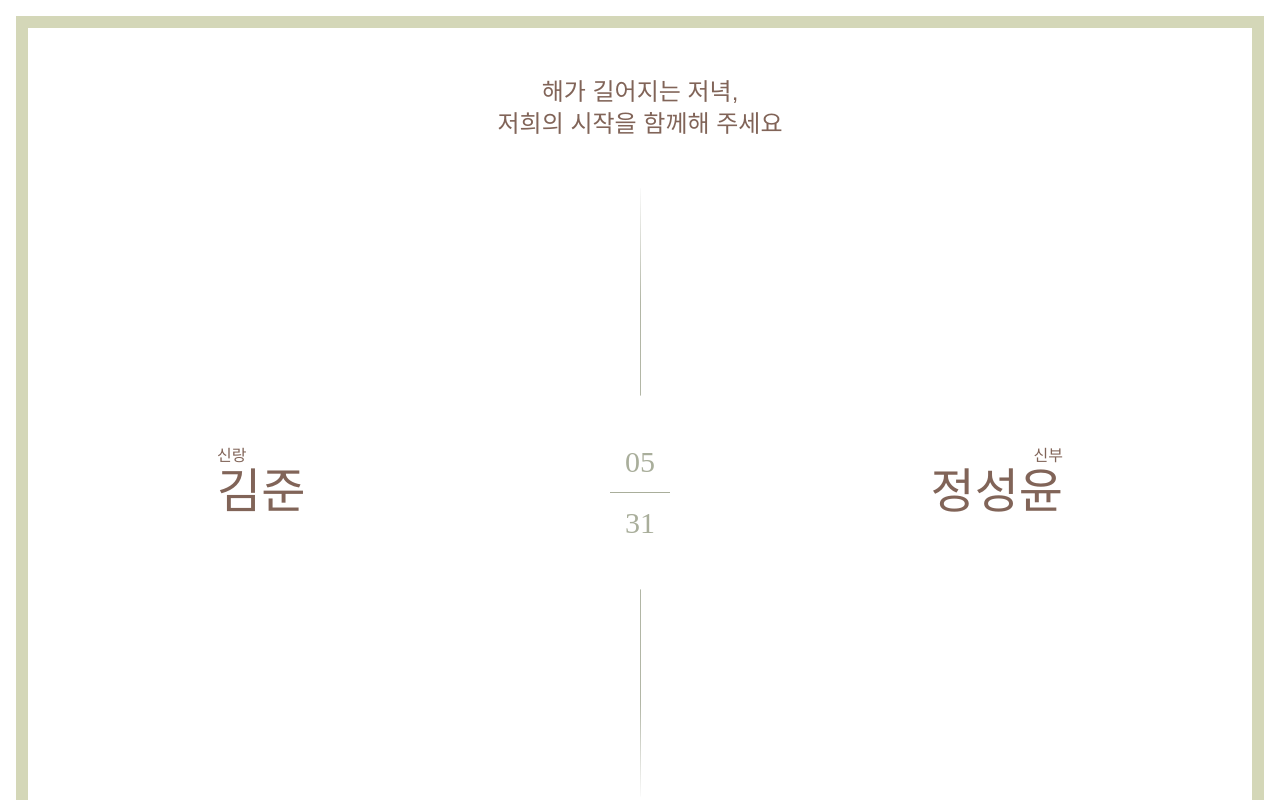
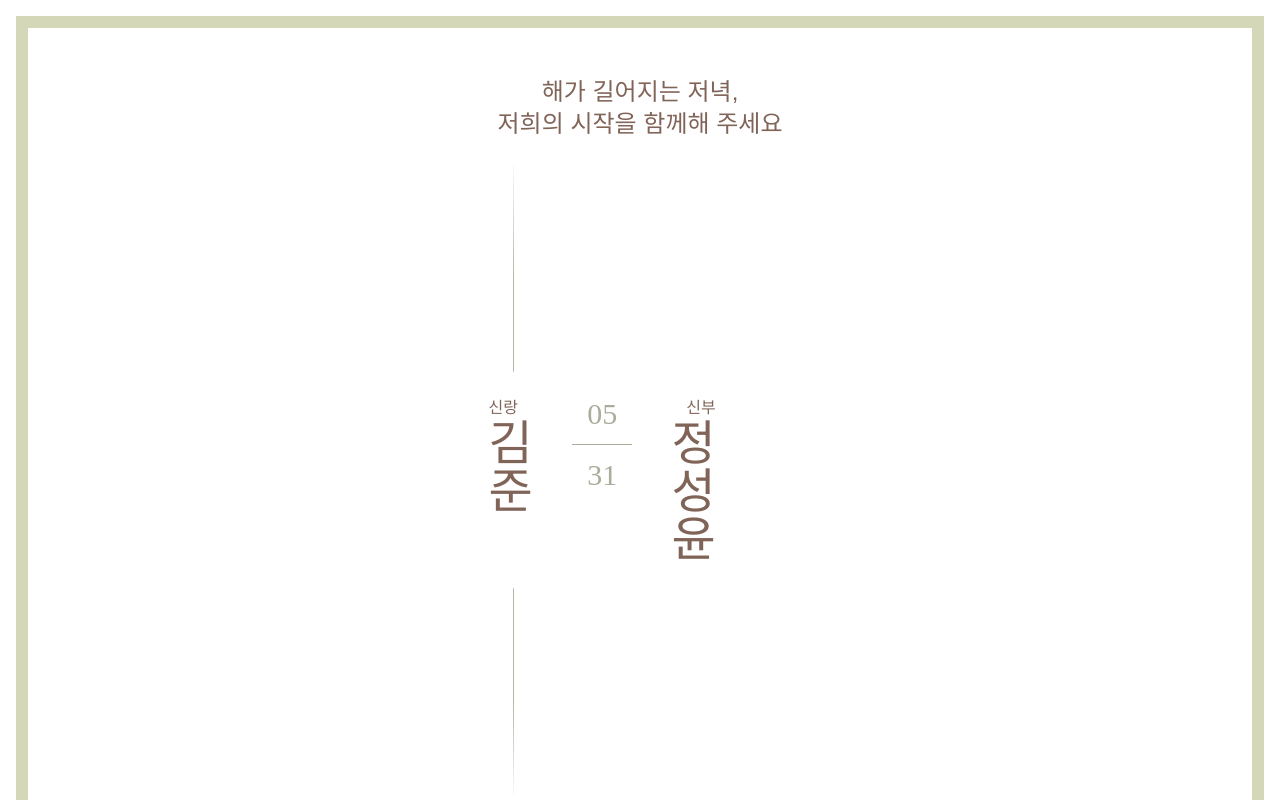
Before and after one commit to ryjn/wedding-inv, a React (Vite) app: page / in a window 1280 px wide. Shown: the top 800 px of the page. Built offline with nearby package versions, Linux system fonts and the light colour scheme.

Commit message:
revealonscroll

```diff
--- /dev/null
+++ b/src/components/RevealOnScroll.jsx
@@ -0,0 +1,33 @@
+import { useRef, useEffect } from "react";
+
+export const RevealOnScroll = ({ children }) => {
+  const ref = useRef(null);
+
+  useEffect(() => {
+    const observer = new IntersectionObserver(
+      ([entry]) => {
+        // check if entry is visible in viewport
+        if (entry.isIntersecting) {
+          ref.current.classList.add("visible");
+        } else {
+          ref.current.classList.remove("visible");
+        }
+      },
+      {
+        threshold: 0.1, // callback triggered when at least 20% is visible
+        rootMargin: "0px 0px 0px 0px", // callback triggered when element is within some px from bottom
+      },
+    );
+    // check if DOM element associated with ref is not null - track if not null
+    if (ref.current) observer.observe(ref.current); // "defining" ref using `ref.current`
+
+    return () => observer.disconnect();
+  });
+
+  return (
+    // ref attached to div - ref.current points to div
+    <div ref={ref} className="reveal">
+      {children}
+    </div>
+  );
+};
--- a/src/components/sections/Home.jsx
+++ b/src/components/sections/Home.jsx
@@ -1,6 +1,7 @@
 import TopLine from "../../assets/top_line.svg";
 import BottomLine from "../../assets/bottom_line.svg";
 import DownArrow from "../../assets/down_arrow.svg";
+import { RevealOnScroll } from "../RevealOnScroll";
 
 export const Home = () => {
   return (
@@ -8,13 +9,12 @@ export const Home = () => {
       id="#home"
       className="min-h-screen flex flex-col items-center justify-center relative gap-6"
     >
-      <div className="">
+      <RevealOnScroll>
         <h3 className="text-base md:text-2xl text-center">
           해가 길어지는 저녁,
           <br />
           저희의 시작을 함께해 주세요
         </h3>
-      </div>
         <img src={TopLine} className="p-6 w-auto h-48 md:h-64" />
         <div className="w-[90%] md:w-[75%] flex flex-row justify-between">
           <div className="flex-1 flex-row text-left">
@@ -48,6 +48,7 @@ export const Home = () => {
             className="nav-arrow p-6 w-15 h-auto cursor-pointer"
           />
         </a>
+      </RevealOnScroll>
     </section>
   );
 };
```
Lines whose indentation alone changed are shown as unchanged.
